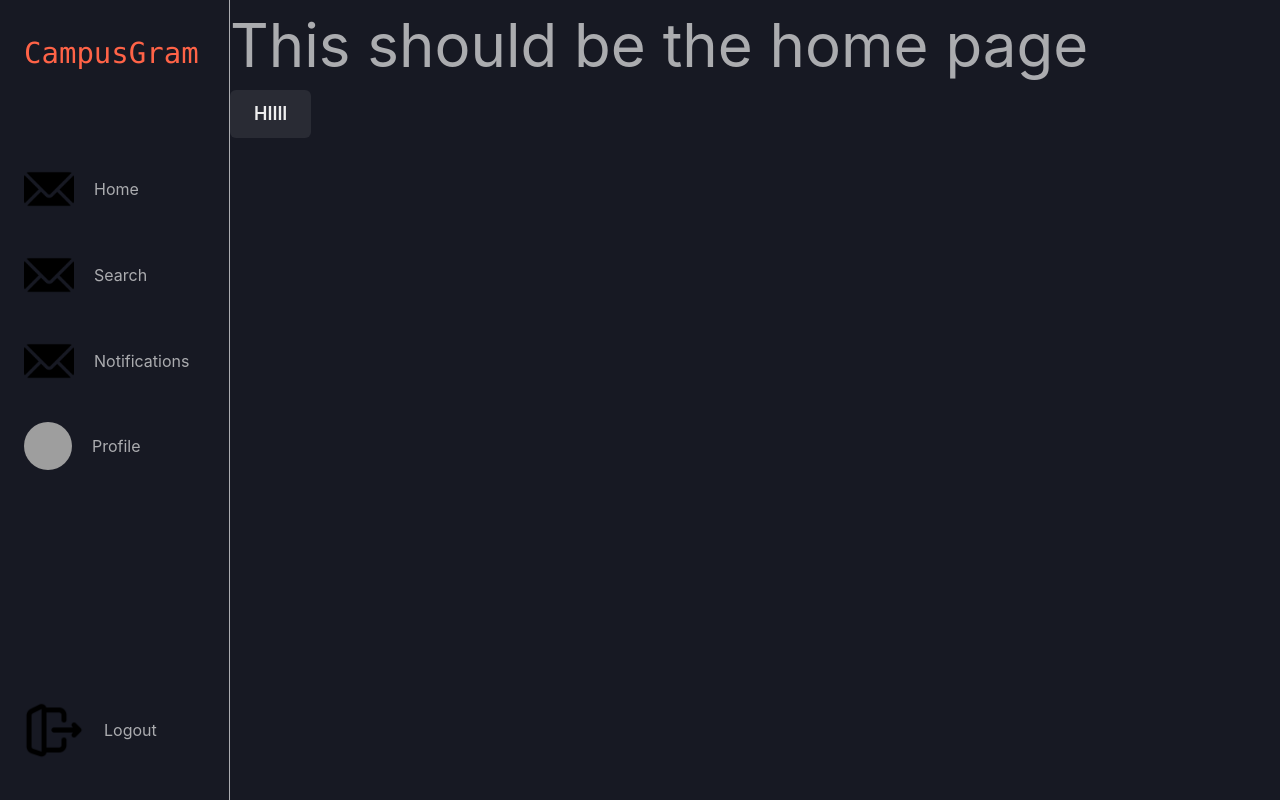
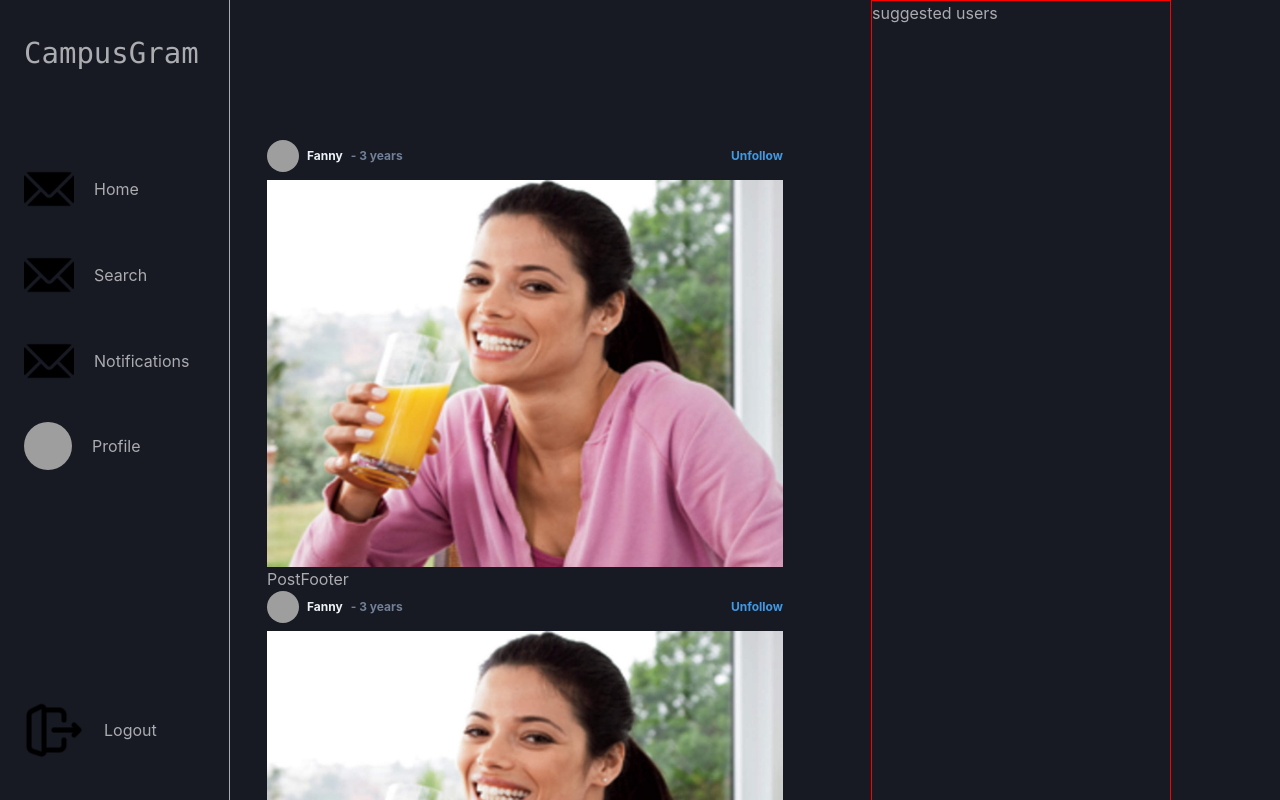
Before and after one commit to Fenix900/CampusGram, a React (Create React App) app in the folder project-app/: page /home in a window 1280 px wide. Shown: the top 800 px of the page. Built offline with nearby package versions, Linux system fonts and the light colour scheme; grey boxes are pictures that could not be loaded.

Commit message:
Added a main page
This is the start of the main page. This page is the page where the feed of all the posts will show up. I have created the files for it and also made a nice looking header for each post. For now there is only a test image.

```diff
--- a/project-app/src/Components/Home/Home.jsx
+++ b/project-app/src/Components/Home/Home.jsx
@@ -1,15 +1,25 @@
+import { Box, Container, Flex } from '@chakra-ui/react'
 import React from 'react'
-import { Button, Text } from '@chakra-ui/react' //Just for testing the text
-import PageLayout from '../Sidebar/PageLayout'
+import { FeedPosts } from '../Posts_Feed/FeedPosts'
 
 
 export default function Home() {
   return (
-    <div>
-        <div>
-            <Text fontSize='6xl'>This should be the home page</Text>
-        </div>
-        <Button size='lg'>HIIII</Button>
-    </div>
+      <Container maxW={"container.lg "}>
+        <Flex gap={20}>
+          <Box flex={2} py={100}>
+            <FeedPosts/>
+          </Box>
+          <Box
+          flex={3}
+          mr={20}
+          display={{base:"none", lg:"block"}}
+          maxW={"300px"}
+          border={"1px solid red"}
+          >
+            suggested users
+          </Box>
+        </Flex>
+      </Container>
   )
 }
--- /dev/null
+++ b/project-app/src/Components/Posts_Feed/FeedPosts.jsx
@@ -0,0 +1,14 @@
+import { Container } from '@chakra-ui/react'
+import React from 'react'
+import { OnePost } from './OnePost'
+
+export const FeedPosts = () => {
+  return (
+    <Container maxW={"continer.sm"} py={10} px={2}>
+         <OnePost />
+         <OnePost />
+         <OnePost />
+         <OnePost />
+    </Container>
+  )
+}
--- /dev/null
+++ b/project-app/src/Components/Posts_Feed/OnePost.jsx
@@ -0,0 +1,15 @@
+import React from 'react'
+import { PostHeader } from './PostHeader'
+import { Image } from '@chakra-ui/react'
+import TestPost from "../Assets/TestPostImage.png"
+import { PostFooter } from './PostFooter'
+
+export const OnePost = () => {
+  return (
+    <div>
+      <PostHeader />
+      <Image src={TestPost} />
+      <PostFooter />
+    </div>
+  )
+}
--- /dev/null
+++ b/project-app/src/Components/Posts_Feed/PostFooter.jsx
@@ -0,0 +1,7 @@
+import React from 'react'
+
+export const PostFooter = () => {
+  return (
+    <div>PostFooter</div>
+  )
+}
--- /dev/null
+++ b/project-app/src/Components/Posts_Feed/PostHeader.jsx
@@ -0,0 +1,29 @@
+import { Avatar, Box, Flex, Text } from '@chakra-ui/react'
+import React from 'react'
+
+export const PostHeader = () => {
+  return (
+    <div>
+        <Flex justifyContent={"space-between"} alignItems={"center"} w={"full"} mb={2}>
+            <Flex alignItems={"center"} gap={2}>
+                <Avatar size={"sm"} name='Fanny' src='https://bit.ly/broken-link'/>
+                <Flex fontSize={12} fontWeight={"bold"} gap={2}>
+                    <Text color={"gray.100"}>Fanny</Text>
+                    <Box color={"gray.500"}>- 3 years </Box>
+                </Flex>
+            </Flex>
+            <Box cursor={"pointer"}>
+                <Text
+                fontSize={12}
+                color={"blue.400"}
+                fontWeight={"bold"}
+                _hover={{color:"red.400"}}
+                transition={"0.1s ease-in-out"}
+                >
+                    Unfollow
+                </Text>
+            </Box>
+        </Flex>
+    </div>
+  )
+}
--- a/project-app/src/Components/Sidebar/Sidebar.jsx
+++ b/project-app/src/Components/Sidebar/Sidebar.jsx
@@ -42,7 +42,7 @@ const Sidebar = () => {
             <Flex direction={'column'} gap={20}  w={"full"} height={"full"}>
                 <Link as={ReactRouterLink} to={'/home'} pl={2} display={{base:"none", md:"block"}} _hover={{bg:"gray.700"}}>
                     <div>
-                        <Text fontSize={'29px'} as='kbd' color='tomato'>
+                        <Text fontSize={'29px'} as='kbd'>
                         CampusGram
                         </Text>
                     </div>
```
Also changed, not shown: project-app/src/Components/Assets/TestPostImage.png (added), 1 other file (tests, documents, lock files or other folders).
